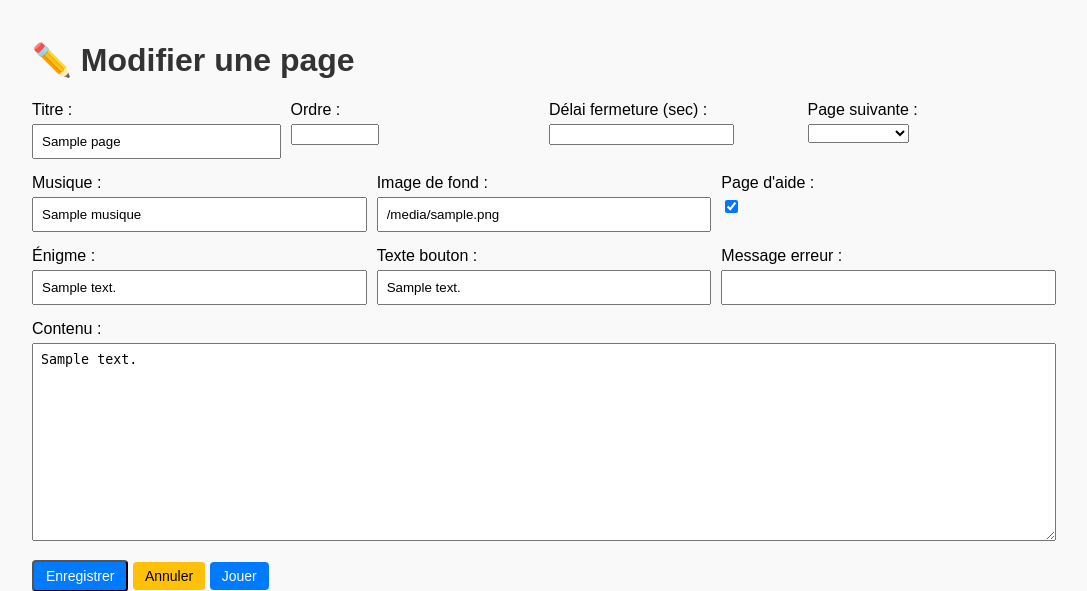
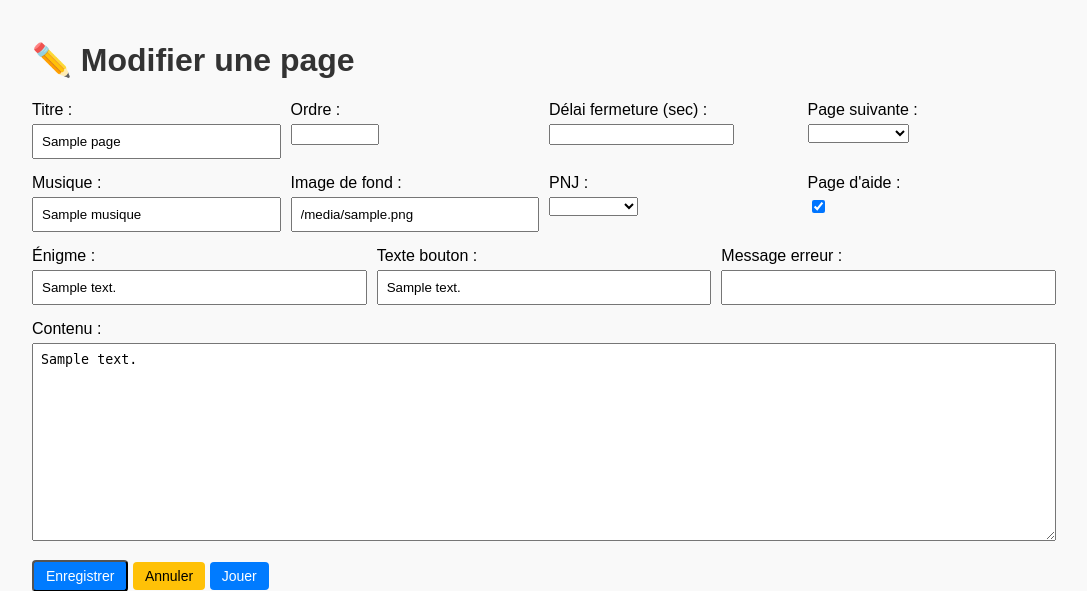
Before and after one commit to Pakal72/station72, a FastAPI app: page /pages/edit/1 in a window 1280 px wide. Shown: the top 591 px of the page, without its empty margins (96-1183 px from the left). Run offline with FastAPI, Linux system fonts and the light colour scheme; a database or web service that is not in the repository returns one stand-in record (values such as "Sample title"); parts of the project's set-up code (start-up, migrations or seed data) failed here and were passed over; some libraries are stand-ins or nearby versions.

Commit message:
Ajout de l'ID PNJ aux pages

```diff
--- a/Station72.session.sql
+++ b/Station72.session.sql
@@ -11,6 +11,10 @@ ADD COLUMN erreur_texte TEXT DEFAULT NULL COMMENT 'Message en cas d''erreur';
 
 ALTER TABLE pages
 ADD COLUMN est_aide BOOLEAN DEFAULT FALSE COMMENT 'Page d''aide';
+
+ALTER TABLE pages
+ADD COLUMN id_pnj INTEGER DEFAULT NULL,
+ADD CONSTRAINT fk_page_pnj FOREIGN KEY (id_pnj) REFERENCES pnj(id);
 
 ALTER TABLE jeux
 ADD COLUMN ia_nom TEXT DEFAULT NULL COMMENT 'Nom de l\'IA';
--- a/main.py
+++ b/main.py
@@ -350,8 +350,13 @@ def add_page_form(request: Request, jeu_id: int):
                 (jeu_id,),
             )
             pages = cur.fetchall()
+            cur.execute(
+                "SELECT id, nom FROM pnj WHERE id_jeu=%s ORDER BY id",
+                (jeu_id,),
+            )
+            pnjs = cur.fetchall()
     return templates.TemplateResponse(
-        "add_page.html", {"request": request, "jeu_id": jeu_id, "pages": pages}
+        "add_page.html", {"request": request, "jeu_id": jeu_id, "pages": pages, "pnjs": pnjs}
     )
 
 
@@ -364,6 +369,7 @@ def add_page(
     page_suivante: str = Form(""),
     musique: str = Form(""),
     image_fond: str = Form(""),
+    id_pnj: str = Form(""),
     est_aide: bool = Form(False),
     enigme_texte: str = Form(""),
     bouton_texte: str = Form(""),
@@ -373,8 +379,9 @@ def add_page(
     with get_conn() as conn:
         with conn.cursor() as cur:
             next_page = int(page_suivante) if page_suivante else None
+            pnj = int(id_pnj) if id_pnj else None
             cur.execute(
-                "INSERT INTO pages (id_jeu, titre, ordre, delai_fermeture, page_suivante, musique, image_fond, est_aide, enigme_texte, bouton_texte, erreur_texte, contenu) VALUES (%s, %s, %s, %s, %s, %s, %s, %s, %s, %s, %s, %s)",
+                "INSERT INTO pages (id_jeu, titre, ordre, delai_fermeture, page_suivante, musique, image_fond, est_aide, enigme_texte, bouton_texte, erreur_texte, contenu, id_pnj) VALUES (%s, %s, %s, %s, %s, %s, %s, %s, %s, %s, %s, %s, %s)",
                 (
                     jeu_id,
                     titre,
@@ -388,6 +395,7 @@ def add_page(
                     bouton_texte,
                     erreur_texte,
                     contenu,
+                    pnj,
                 ),
             )
             conn.commit()
@@ -406,6 +414,11 @@ def edit_page_form(request: Request, page_id: int):
             )
             pages = cur.fetchall()
             cur.execute(
+                "SELECT id, nom FROM pnj WHERE id_jeu=%s ORDER BY id",
+                (page["id_jeu"],),
+            )
+            pnjs = cur.fetchall()
+            cur.execute(
                 """
                 SELECT t.*, p.titre AS page_cible_titre
                 FROM transitions t
@@ -423,6 +436,7 @@ def edit_page_form(request: Request, page_id: int):
             "page": page,
             "transitions": transitions,
             "pages": pages,
+            "pnjs": pnjs,
         },
     )
 
@@ -436,6 +450,7 @@ def edit_page(
     page_suivante: str = Form(""),
     musique: str = Form(""),
     image_fond: str = Form(""),
+    id_pnj: str = Form(""),
     est_aide: bool = Form(False),
     enigme_texte: str = Form(""),
     bouton_texte: str = Form(""),
@@ -445,8 +460,9 @@ def edit_page(
     with get_conn() as conn:
         with conn.cursor() as cur:
             next_page = int(page_suivante) if page_suivante else None
+            pnj = int(id_pnj) if id_pnj else None
             cur.execute(
-                "UPDATE pages SET titre=%s, ordre=%s, delai_fermeture=%s, page_suivante=%s, musique=%s, image_fond=%s, est_aide=%s, enigme_texte=%s, bouton_texte=%s, erreur_texte=%s, contenu=%s WHERE id_page=%s",
+                "UPDATE pages SET titre=%s, ordre=%s, delai_fermeture=%s, page_suivante=%s, musique=%s, image_fond=%s, est_aide=%s, enigme_texte=%s, bouton_texte=%s, erreur_texte=%s, contenu=%s, id_pnj=%s WHERE id_page=%s",
                 (
                     titre,
                     ordre,
@@ -459,6 +475,7 @@ def edit_page(
                     bouton_texte,
                     erreur_texte,
                     contenu,
+                    pnj,
                     page_id,
                 ),
             )
@@ -482,12 +499,12 @@ def duplicate_page(page_id: int):
     with get_conn() as conn:
         with conn.cursor(cursor_factory=RealDictCursor) as cur:
             cur.execute(
-                "SELECT id_jeu, titre, ordre, delai_fermeture, page_suivante, musique, image_fond, est_aide, enigme_texte, bouton_texte, erreur_texte, contenu FROM pages WHERE id_page=%s",
+                "SELECT id_jeu, titre, ordre, delai_fermeture, page_suivante, musique, image_fond, est_aide, enigme_texte, bouton_texte, erreur_texte, contenu, id_pnj FROM pages WHERE id_page=%s",
                 (page_id,),
             )
             page = cur.fetchone()
             cur.execute(
-                "INSERT INTO pages (id_jeu, titre, ordre, delai_fermeture, page_suivante, musique, image_fond, est_aide, enigme_texte, bouton_texte, erreur_texte, contenu) VALUES (%s, %s, %s, %s, %s, %s, %s, %s, %s, %s, %s, %s)",
+                "INSERT INTO pages (id_jeu, titre, ordre, delai_fermeture, page_suivante, musique, image_fond, est_aide, enigme_texte, bouton_texte, erreur_texte, contenu, id_pnj) VALUES (%s, %s, %s, %s, %s, %s, %s, %s, %s, %s, %s, %s, %s)",
                 (
                     page["id_jeu"],
                     page["titre"],
@@ -501,6 +518,7 @@ def duplicate_page(page_id: int):
                     page["bouton_texte"],
                     page["erreur_texte"],
                     page["contenu"],
+                    page["id_pnj"],
                 ),
             )
             conn.commit()
--- a/templates/add_page.html
+++ b/templates/add_page.html
@@ -49,6 +49,15 @@
                 <div class="form-group">
                     <label for="image_fond">Image de fond :</label>
                     <input type="text" id="image_fond" name="image_fond" value="{{ page.image_fond if page else '' }}">
+                </div>
+                <div class="form-group">
+                    <label for="id_pnj">PNJ :</label>
+                    <select id="id_pnj" name="id_pnj">
+                        <option value=""></option>
+                        {% for p in pnjs %}
+                        <option value="{{ p.id }}" {% if page and p.id == page.id_pnj %}selected{% endif %}>{{ p.nom }}</option>
+                        {% endfor %}
+                    </select>
                 </div>
                 <div class="form-group">
                     <label for="est_aide">Page d'aide :</label>
```
